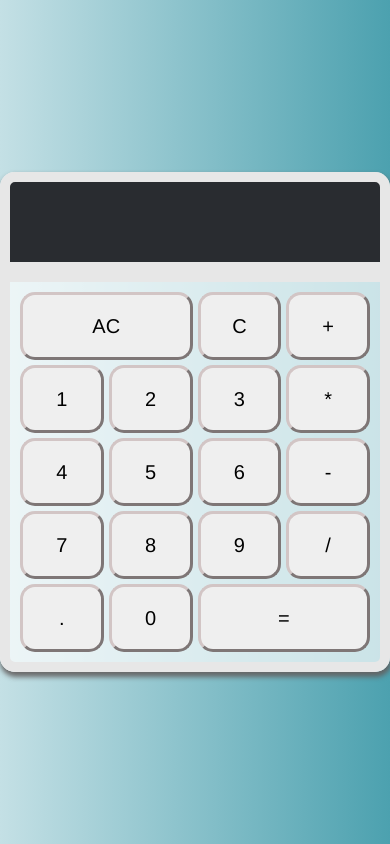
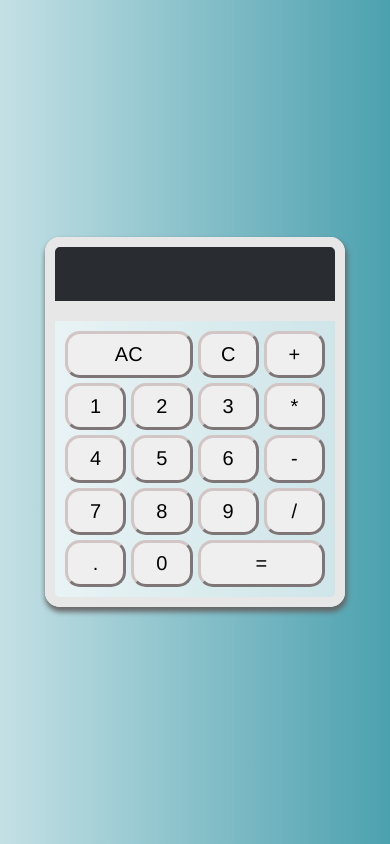
Before and after one commit to ArjunGTX/basic_calculator, a plain HTML site: page index.html in a window 390 px wide. Both pictures are taken after a click on the button "AC". Drawn offline with Linux system fonts and the light colour scheme.

Commit message:
working version finished

```diff
--- a/index.html
+++ b/index.html
@@ -11,27 +11,26 @@
     <div class="container">
       <div class="screen"></div>
       <div class="button-container">
-        <button class="button clear span-two " onclick="readText(this)">AC</button>
-        <button class="button delete" onclick="readText(this)">C</button>
-        <button class="button operator" onclick="readText(this)">+</button>
-        <button class="button number" onclick="readText(this)">1</button>
-        <button class="button number" onclick="readText(this)">2</button>
-        <button class="button number" onclick="readText(this)">3</button>
-        <button class="button operator" onclick="readText(this)">*</button>
-        <button class="button number" onclick="readText(this)">4</button>
-        <button class="button number" onclick="readText(this)">5</button>
-        <button class="button number" onclick="readText(this)">6</button>
-        <button class="button operator" onclick="readText(this)">-</button>
-        <button class="button number" onclick="readText(this)">7</button>
-        <button class="button number" onclick="readText(this)">8</button>
-        <button class="button number" onclick="readText(this)">9</button>
-        <button class="button operator" onclick="readText(this)">/</button>
-        <button class="button number" onclick="readText(this)">.</button>
-        <button class="button number" onclick="readText(this)">0</button>
-        <button class="button equals span-two" onclick="readText(this)">=</button>
+        <button class="button clear span-two " onclick="readAllClear()">AC</button>
+        <button class="button delete" onclick="readClear()">C</button>
+        <button class="button operator" onclick="readOperator(this)">+</button>
+        <button class="button number" onclick="readNumber(this)">1</button>
+        <button class="button number" onclick="readNumber(this)">2</button>
+        <button class="button number" onclick="readNumber(this)">3</button>
+        <button class="button operator" onclick="readOperator(this)">*</button>
+        <button class="button number" onclick="readNumber(this)">4</button>
+        <button class="button number" onclick="readNumber(this)">5</button>
+        <button class="button number" onclick="readNumber(this)">6</button>
+        <button class="button operator" onclick="readOperator(this)">-</button>
+        <button class="button number" onclick="readNumber(this)">7</button>
+        <button class="button number" onclick="readNumber(this)">8</button>
+        <button class="button number" onclick="readNumber(this)">9</button>
+        <button class="button operator" onclick="readOperator(this)">/</button>
+        <button class="button number" onclick="readNumber(this)">.</button>
+        <button class="button number" onclick="readNumber(this)">0</button>
+        <button class="button equals span-two" onclick="readEquals(this)">=</button>
       </div>
     </div>
-
     <script src="script.js"></script>
   </body>
 </html>
--- a/script.js
+++ b/script.js
@@ -1,6 +1,35 @@
+function readNumber(ownerObject) {
+  let valueInsideElement = ownerObject.innerText;
+  displayOnScreen(valueInsideElement);
+}
+function readOperator(ownerObject) {
+  let valueInsideElement = ownerObject.innerText;
+  let valueOnScreen = document.querySelector(".screen");
+  if (valueOnScreen.innerText == "") {
+    return;
+  } else {
+    displayOnScreen(valueInsideElement);
+  }
+}
 
-function readText(ownerObject) {
-    valueInsideElement = ownerObject.innerText;
-
-
+function displayOnScreen(valueInsideElement) {
+  let valueOnScreen = document.querySelector(".screen");
+  valueOnScreen.innerText += valueInsideElement;
+  document.getElementsByClassName("screen").innerText = valueOnScreen;
 }
+function readAllClear() {
+  let valueOnScreen = document.querySelector(".screen");
+  valueOnScreen.innerText = "";
+}
+function readClear() {
+  let valueOnScreen = document.querySelector(".screen");
+  let number = valueOnScreen.innerText.slice(0, -1);
+  valueOnScreen.innerText = number;
+}
+function readEquals() {
+  let valueOnScreen = document.querySelector(".screen");
+  let number = valueOnScreen.innerText;
+  readAllClear();
+  let result = eval(number);
+  displayOnScreen(result);
+}
--- a/style.css
+++ b/style.css
@@ -1,67 +1,70 @@
-*{
+* {
   padding: 0;
   margin: 0;
   font-family: Helvetica, sans-serif;
   box-sizing: border-box;
-
-
 }
-html{
+html {
   font-size: 10px;
-
 }
-body{
+body {
   display: flex;
   justify-content: center;
   align-items: center;
-    background: linear-gradient(to right, #C4E0E5, #4CA1AF);
+  background: linear-gradient(to right, #c4e0e5, #4ca1af);
   height: 100vh;
   width: 100%;
   --border_color: #e7e7e7;
-
 }
-.container{
+.container {
   width: 400px;
   height: 500px;
-    box-shadow: 1px 4px 5px 1px rgba(99,96,96,0.91);
-    background-color: rgba(256,256,256,0.7);
+  box-shadow: 1px 4px 5px 1px rgba(99, 96, 96, 0.91);
+  background-color: rgba(256, 256, 256, 0.7);
   border-radius: 15px;
-
 }
-.screen{
-    background-color:rgb(41, 44, 48);
+.screen {
+  background-color: rgb(41, 44, 48);
   border-radius: 15px 15px 0 0;
-    height:20% ;
+  height: 20%;
   border: 10px solid var(--border_color);
   justify-content: flex-end;
   align-items: flex-end;
   padding: 0 10px 10px 0;
   color: #fff;
   font-size: 3rem;
+  display: flex;
 }
-.button-container{
-    height:80%;
+.button-container {
+  height: 80%;
   border: 10px solid var(--border_color);
   border-radius: 0 0 15px 15px;
   display: grid;
-    grid-template-columns:repeat(4,1fr) ;
-    grid-template-rows: repeat(5,1fr);
+  grid-template-columns: repeat(4, 1fr);
+  grid-template-rows: repeat(5, 1fr);
   padding: 10px;
   gap: 5px;
 }
-.button{
+.button {
   border-radius: 15px;
   font-size: 2rem;
   border: 3px outset rgb(210, 197, 197);
   transition: 500;
   cursor: pointer;
 }
-.button:hover{
+.button:hover {
   border: 3px inset rgb(210, 197, 197);
-    transform: scale(.9);
+  transform: scale(0.9);
+}
+.span-two {
+  grid-column: span 2;
+}
 
 
+@media(max-width:700px) {
+    .container{
+        width:300px;
+        height: 370px;
     }
-.span-two{
-    grid-column: span 2;
+
 }
```
Lines whose indentation alone changed are shown as unchanged.
